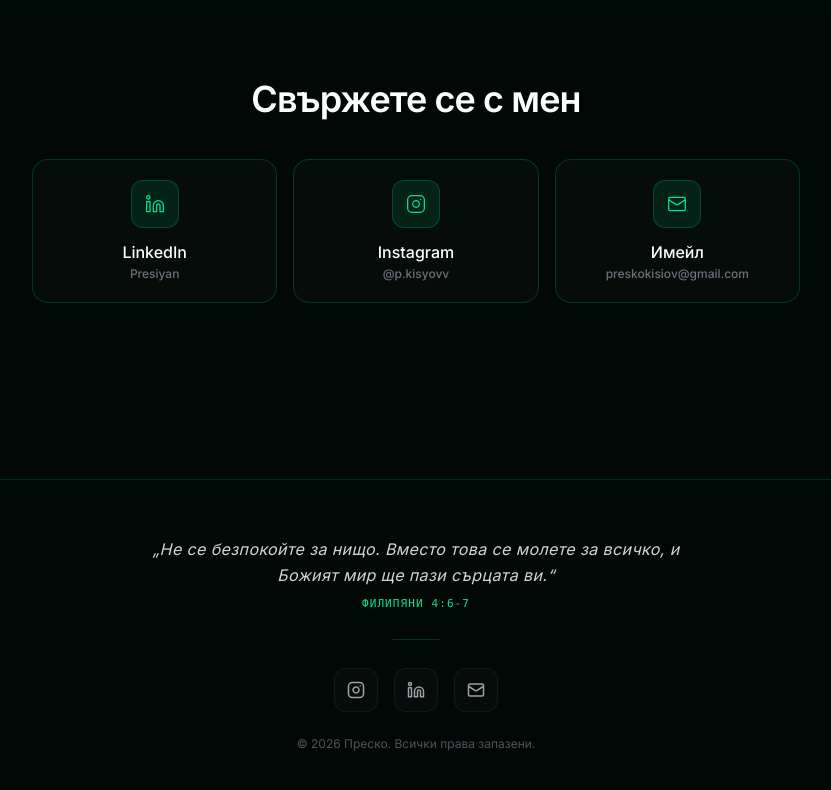
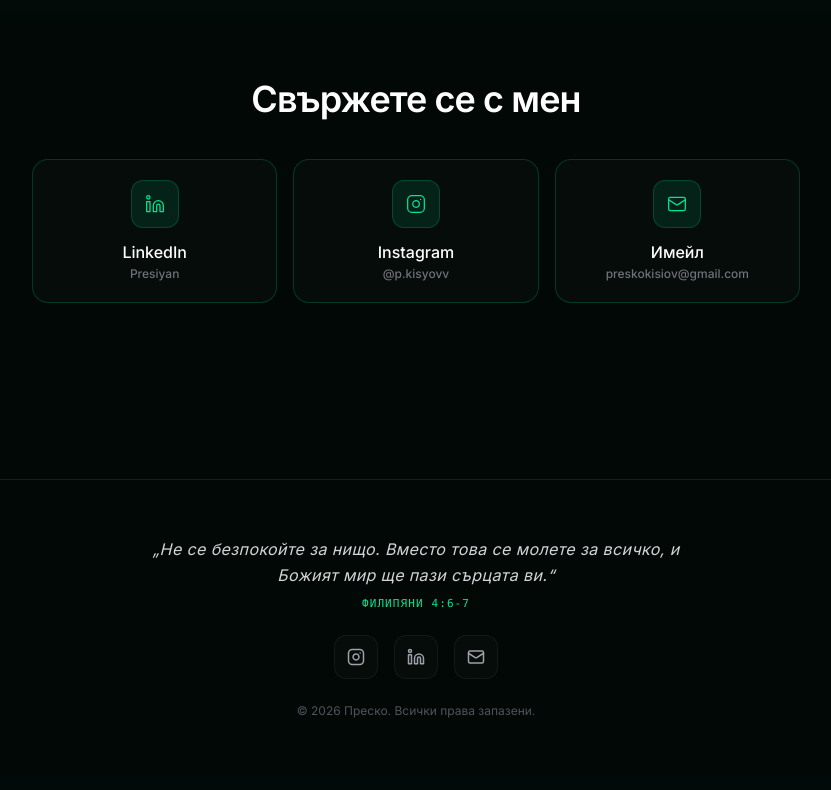
Before and after one commit to PresianKisiov/-, a React (Vite) app: page / in a window 1280 px wide. Shown: the part 857-1647 px from the top of the page, without its empty margins (224-1055 px from the left). Built offline with nearby package versions, Linux system fonts and the light colour scheme.

Commit message:
refactor: remove decorative divider in footer

```diff
--- a/src/components/Footer.tsx
+++ b/src/components/Footer.tsx
@@ -12,8 +12,6 @@ export default function Footer() {
           Филипяни 4:6-7
         </p>
       </div>
-
-      <div className="w-12 h-px bg-brand/20 my-1" />
 
       <div className="flex items-center gap-3 sm:gap-4">
         <a
```
